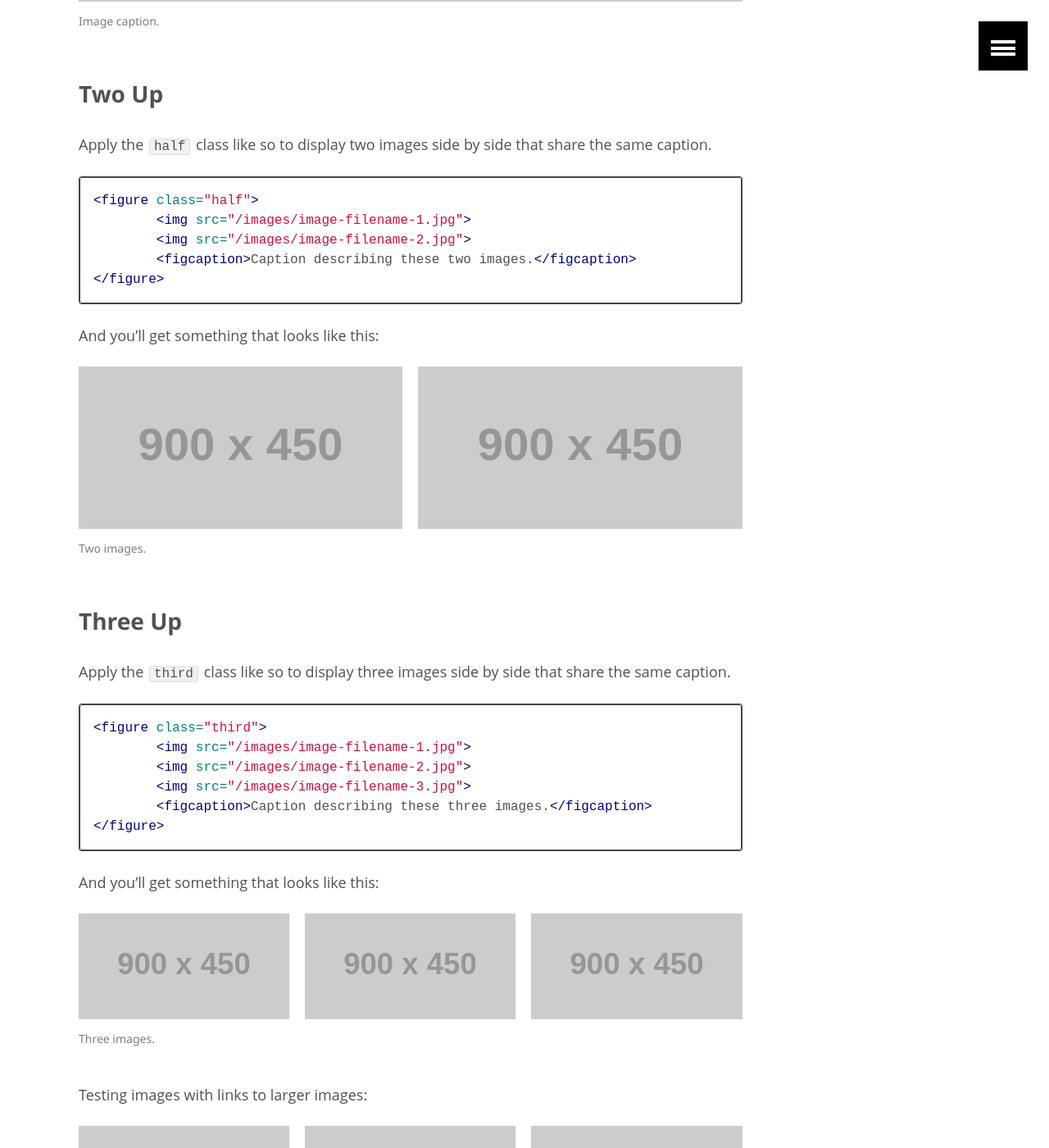
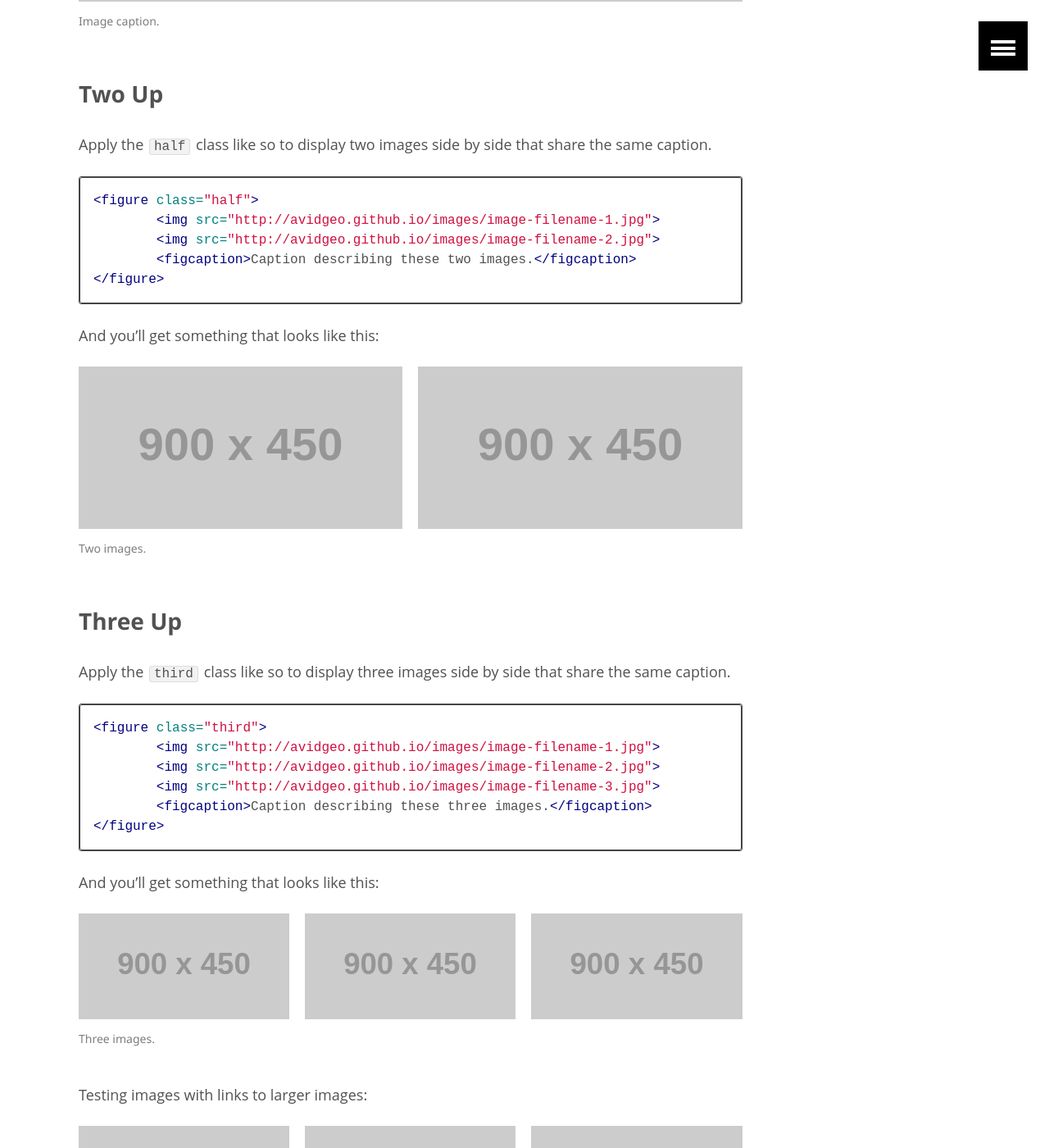
Before and after one commit to AvidGeo/foss4g2017-dev, a Jekyll site: the page built from _posts/articles/2013-05-22-sample-post-images.md, in a window 1280 px wide and 1400 px high, scrolled down 2222 px. Shown: the whole window at 82% size. Built offline with Jekyll 4.4.1, drawn with Linux system fonts in a browser that asks for light colours; some of the changed lines change nothing that is shown.

Commit message:
update config.yml

```diff
--- a/_config.yml
+++ b/_config.yml
@@ -2,42 +2,41 @@
 
 title: "FOSS4G 2017 - Boston, MA"
 description: "Free and Open Source Software for Geospatial"
-logo: # 120x120 px default image used for Twitter summary card
-teaser: # 400x250 px default teaser image used in image archive grid
+# logo: # 120x120 px default image used for Twitter summary card
+# teaser: # 400x250 px default teaser image used in image archive grid
 locale: en
-url:
+url: "http://avidgeo.github.io"
 feed:
   path: atom.xml
 
 # Jekyll configuration
+github: [metadata]
+kramdown:
+  toc_levels: 1..2
+  input: GFM
+  hard_wrap: false
+  math_engine: mathjax
+gems:
+  - jekyll-sitemap
+  - jekyll-gist
+  - jekyll-feed
+  - jekyll-coffeescript
+  - jekyll-paginate
 
 lsi: false
 safe: true
-source: "foss4g2017-dev"
 incremental: false
 highlighter: rouge
 gist:
  noscript: false
 
 
-github: [metadata]
-baseurl: "foss4g2017-dev"
+
 sass:
   sass_dir: _sass
   style: compressed
 permalink: /:categories/:title/
-kramdown:
-  toc_levels: 1..2
-  input: GFM
-  hard_wrap: false
-  math_engine: mathjax
 highlighter: rouge
-gems:
-  - jekyll-sitemap
-  - jekyll-gist
-  - jekyll-feed
-  - jekyll-coffeescript
-  - jekyll-paginate
 
 
 # Site owner
```
